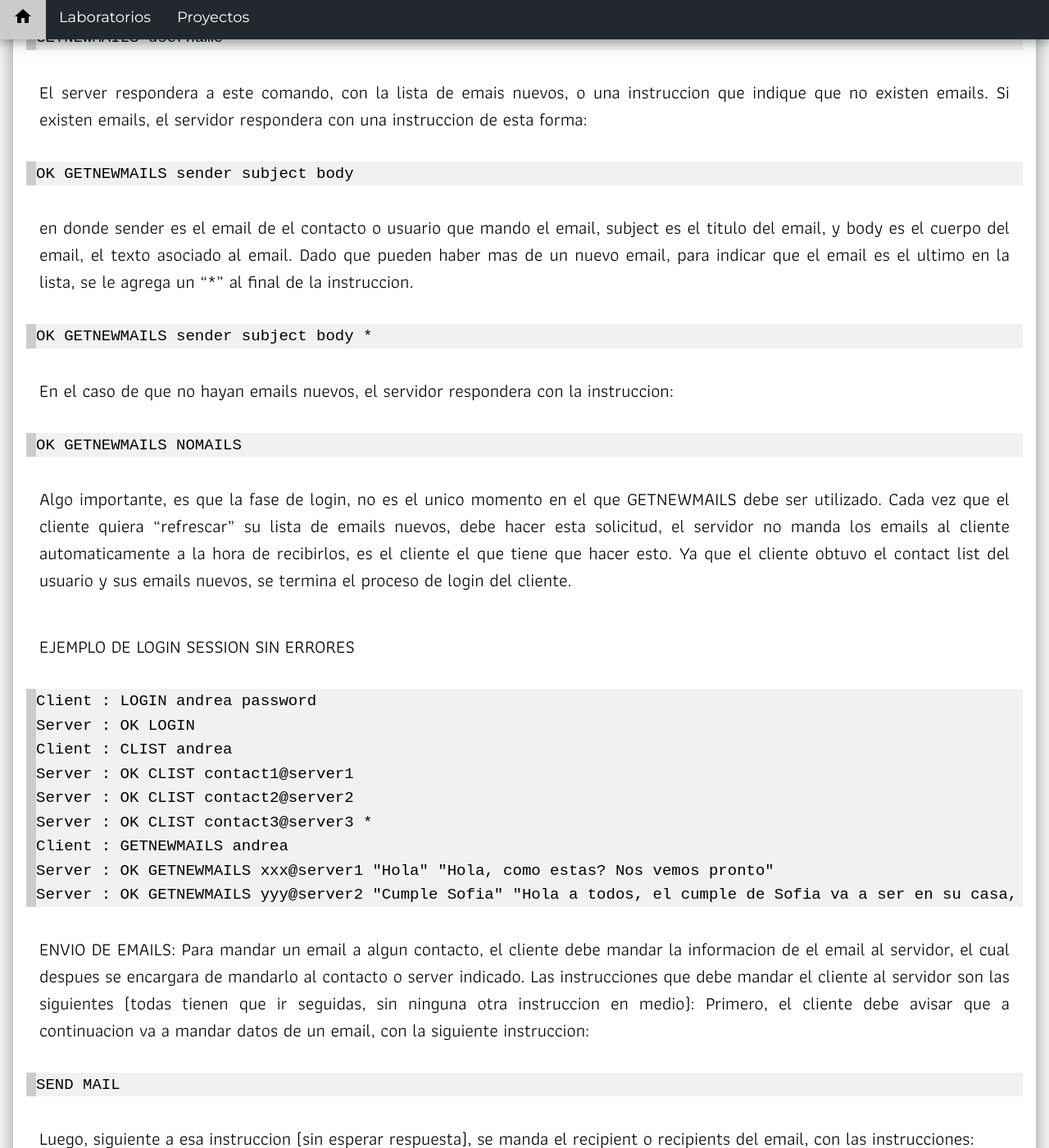
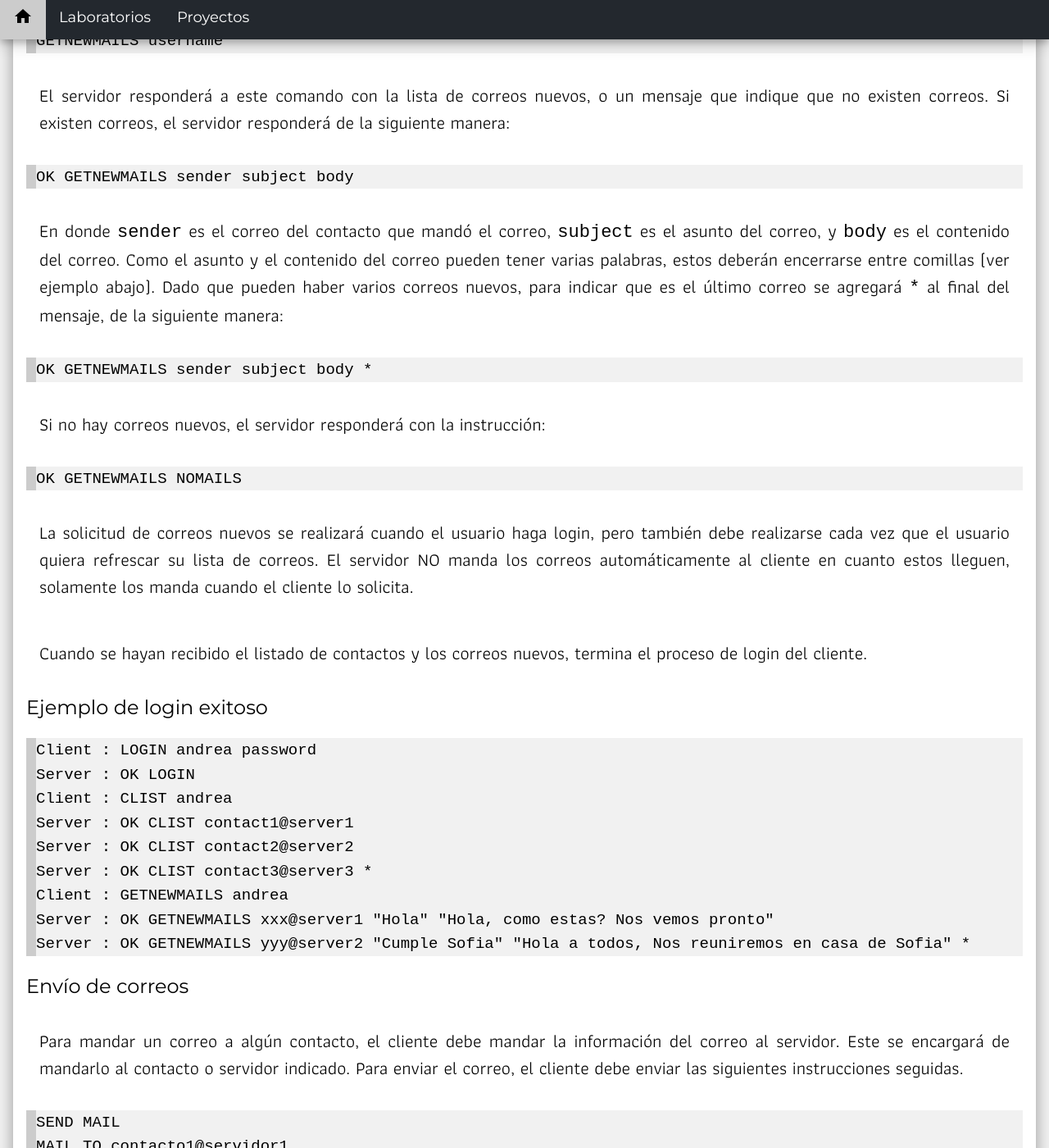
Before and after one commit to cc-2/cc-2.github.io, a Jekyll site: the page built from _posts/2018-10-23-Proj-02.md, in a window 1280 px wide and 1400 px high, scrolled down 4499 px. Shown: the whole window at 82% size. Built offline with Jekyll 4.4.1, drawn with Linux system fonts in a browser that asks for light colours; comment, search, counter and statistics services are not loaded; some of the changed text lies outside the part shown.

Commit message:
Falta servidor-servidor

````diff
--- a/_posts/2018-10-23-Proj-02.md
+++ b/_posts/2018-10-23-Proj-02.md
@@ -44,10 +44,10 @@
 ## Especificaciones y Protocolo de Comunicación
 A continuación se describe el protocolo completo de comunicación de un cliente y un servidor. Asegurese de seguirlo al pie de la letra para que pueda comunicarse sin problema con cualquier otro servidor o cliente. Dentro de la definición del protocolo, también se le dan especificaciones de la funcionalidad que se requiere en el proyecto.
 
-### Cliente
+## Comunicación cliente-servidor
 La comunicación entre cliente y servidor se hará a base de comandos escritos en strings. Dado que su servidor o cliente debe poder comunicarse con servidor o cliente de otro grupo, deben asegurarase de mandar por la red strings y no otro tipo de dato, de la misma forma deben asegurarse de no enviar espacios o newlines adicionales. Los comandos del servidor son descritos en esta parte. Se describen también los comandos de respuesta del servidor, así que este atento a quién emite cada uno.
 
-#### Login
+### Login
 Al iniciar el programa cliente, este debe permitir al usuario hacer login al servidor. El cliente debe leer del usuario el username, el nombre del servidor al que se va a comunicar y su password (el password no debe ser visible al usuario). El usuario ingresa su servidor de la siguiente manera:
 ```
 usuario@servidor
@@ -60,7 +60,7 @@
 
 Al recibir este comando, el servidor debe realizar una serie de operaciones:
 1. Primero debe verificar que el username se encuentre en su tabla de usuarios. Si no se encuentra, el server debe responder con un error. (Los errores se explican al final)
-2 Ya que se verificó que el usuario exista, se compara el password.
+2. Ya que se verificó que el usuario exista, se compara el password.
 3. Si el password es válido entonces se manda al cliente la siguiente respuesta:
 ```
 OK LOGIN
@@ -77,7 +77,7 @@
 ```
 OK CLIST contact@server
 ```
-Donde contact es el nombre de usuario del contacto, y server el servidor al que pertenece el contacto.
+Donde `contact` es el nombre de usuario del contacto, y `server` el servidor al que pertenece el contacto.
 
 Si el contacto es el ultimo en la lista, entonces la instruccion sería:
 ```
@@ -85,205 +85,190 @@
 ```
 Donde el `*` le indica al cliente que ese es el final de la lista de contactos. Note que existe un espacio entre la información del contacto y el asterisco.
 
+Luego de obtener el listado de contactos se deben solicitar los correos nuevos, si hay alguno. Esto se hace con la instrucción:
+```
+GETNEWMAILS username
+```
 
-#### Work in progress...
+El servidor responderá a este comando con la lista de correos nuevos, o un mensaje que indique que no existen correos. Si existen correos, el servidor responderá de la siguiente manera:
+```
+OK GETNEWMAILS sender subject body
+```
 
-Luego de obtener el contact list, se deben solicitar los emails nuevos, si hay alguno. Esto se hace con la instruccion:
+En donde `sender` es el correo del contacto que mandó el correo, `subject` es el asunto del correo, y `body` es el contenido del correo. Como el asunto y el contenido del correo pueden tener varias palabras, estos deberán encerrarse entre comillas (ver ejemplo abajo). Dado que pueden haber varios correos nuevos, para indicar que es el último correo se agregará `*` al final del mensaje, de la siguiente manera:
+```
+OK GETNEWMAILS sender subject body *
+```
 
+Si no hay correos nuevos, el servidor responderá con la instrucción:
+```
+OK GETNEWMAILS NOMAILS
+```
 
-	GETNEWMAILS username
+La solicitud de correos nuevos se realizará cuando el usuario haga login, pero también debe realizarse cada vez que el usuario quiera refrescar su lista de correos. El servidor NO manda los correos automáticamente al cliente en cuanto estos lleguen, solamente los manda cuando el cliente lo solicita.
 
-El server respondera a este comando, con la lista de emais nuevos, o una instruccion que indique que no existen emails. Si existen emails, el servidor respondera con una instruccion de esta forma:
+Cuando se hayan recibido el listado de contactos y los correos nuevos, termina el proceso de login del cliente.
 
+### Ejemplo de login exitoso
+```
+Client : LOGIN andrea password
+Server : OK LOGIN
+Client : CLIST andrea
+Server : OK CLIST contact1@server1
+Server : OK CLIST contact2@server2
+Server : OK CLIST contact3@server3 *
+Client : GETNEWMAILS andrea
+Server : OK GETNEWMAILS xxx@server1 "Hola" "Hola, como estas? Nos vemos pronto"
+Server : OK GETNEWMAILS yyy@server2 "Cumple Sofia" "Hola a todos, Nos reuniremos en casa de Sofia" *
+```
 
-	OK GETNEWMAILS sender subject body
+### Envío de correos
+Para mandar un correo a algún contacto, el cliente debe mandar la información del correo al servidor. Este se encargará de mandarlo al contacto o servidor indicado. Para enviar el correo, el cliente debe enviar las siguientes instrucciones seguidas.
+```
+SEND MAIL
+MAIL TO contacto1@servidor1
+MAIL TO contacto2@servidor2 *
+MAIL SUBJECT text
+MAIL BODY text
+END SEND MAIL
+```
+`SEND BODY` indica que se empieza a enviar un correo.
 
-en donde sender es el email de el contacto o usuario que mando el email, subject es el titulo del email, y body es el cuerpo del email, el texto asociado al email. Dado que pueden haber mas de un nuevo email, para indicar que el email es el ultimo en la lista, se le agrega un "*" al final de la instruccion.
+`MAIL TO contact@server` indica un destinatario del correo. Si hay varios destinatarios el último lleva `*` para indicar que es el último; si solo hay un destinatario este lleva `*`.
 
+`MAIL SUBJECT text` y `MAIL BODY text` indican el asunto y contenido del correo respectivamente. Como pueden ser varias palabras, estas deben encerrarse entre comillas.
 
-	OK GETNEWMAILS sender subject body *
+`END MAIL` indica que ya se envió toda la información necesaria.
 
-En el caso de que no hayan emails nuevos, el servidor respondera con la instruccion:
+En caso que se hayan recibido los datos y sean todos válidos, se responderá con la siguiente instrucción. (Los posibles errores se mencionan abajo).
+```
+OK SEND MAIL
+```
 
+### Nuevos correos
+Para poder agregar un nuevo contacto, este se ingresaará en la forma `contact@server`. El cliente antes de poderlo agregar debe verificar su existencia entonces debe mandar la siguiente instruccion al servidor:
+```
+NEWCONT contact@server
+```
 
-	OK GETNEWMAILS NOMAILS
+El servidor verifica que el contacto sí exista. Si existe, responderá al cliente con la instrucción:
+```
+OK NEWCONT contact@server
+```
 
-Algo importante, es que la fase de login, no es el unico momento en el que GETNEWMAILS debe ser utilizado. Cada vez que el cliente quiera "refrescar" su lista de emails nuevos, debe hacer esta solicitud, el servidor no manda los emails al cliente automaticamente a la hora de recibirlos, es el cliente el que tiene que hacer esto.
-Ya que el cliente obtuvo el contact list del usuario y sus emails nuevos, se termina el proceso de login del cliente.
+Si el contacto existe, este se agregará al listado de contactos del usuario actual. Si el contacto no existe se reportará un error (más abajo). Si el contacto no pertenece a nuestro servidor, se deberá preguntar al servidor correcto (más abajo).
 
-
-   EJEMPLO DE LOGIN SESSION SIN ERRORES
-
-	Client : LOGIN andrea password
-	Server : OK LOGIN
-	Client : CLIST andrea
-	Server : OK CLIST contact1@server1
-	Server : OK CLIST contact2@server2
-	Server : OK CLIST contact3@server3 *
-	Client : GETNEWMAILS andrea
-	Server : OK GETNEWMAILS xxx@server1 "Hola" "Hola, como estas? Nos vemos pronto"
-	Server : OK GETNEWMAILS yyy@server2 "Cumple Sofia" "Hola a todos, el cumple de Sofia va a ser en su casa, el sabado a las 8, los veo ahi. " *
-
-ENVIO DE EMAILS:
-Para mandar un email a algun contacto, el cliente debe mandar la informacion de el email al servidor, el cual despues se encargara de mandarlo al contacto o server indicado. Las instrucciones que debe mandar el cliente al servidor son las siguientes (todas tienen que ir seguidas, sin ninguna otra instruccion en medio):
-Primero, el cliente debe avisar que a continuacion va a mandar datos de un email, con la siguiente instruccion:
-
-
-	SEND MAIL
-
-Luego, siguiente a esa instruccion (sin esperar respuesta), se manda el recipient o recipients del email, con las instrucciones:
-
-
-	MAIL TO contact@server
-	MAIL TO contact@server *
-
-el "*" indica que ese es el ultimo recipient, o si solo hay uno, ese es el unico. Despues, deben mandarse las instrucciones de los demas datos de el email (subject y body):
-
-
-	MAIL SUBJECT text
-	MAIL BODY text
-
-y por ultimo, se indica que ya se termino de mandar los datos de el email, con la instruccion:
-
-
-	END SEND MAIL
-
-a lo que el servidor debe contestar con un:
-
-
-	OK SEND MAIL
-
-si no hay problemas con los datos. Si en dado caso hay algun problema o error, el server respondera con un mensaje de error (discutiremos esto en la parte de errores del server).
-
- NUEVOS CONTACTS:
-Para agregar un nuevo contacto, el usuario debe ingresar el contacto de la forma contact@server. El cliente antes de poderlo agregar debe verificar su existencia entonces debe mandar la siguiente instruccion al servidor:
-
-
-	NEWCONT contact@server
-
-el servidor, despues de verificar que SI existe el contacto, responde al cliente con la instruccion:
-
-
-	OK NEWCONT contact@server
-
-Si en dado caso, el contacto no existe, el server devolvera una instruccion de error (se mostraran las instrucciones de error cuando se esten describiendo las instrucciones de el server).
-
-NOOP Y LOGOUT:
-Cuando el usuario se va a hacer logout del cliente, el cliente debe mandar un aviso al servidor para que el servidor cierre la sesion con ese cliente, y actualice el estado del usuario a offline:
-
-
-	LOGOUT
+### NOOP y logout
+Cuando el usuario va a hacer logout del cliente, el cliente debe mandar un aviso al servidor para que el servidor cierre la sesión con ese cliente, y actualice el estado del usuario a offline:
+```
+LOGOUT
+```
 
 Para que el cliente pueda cerrar la sesion, el servidor debe mandarle un mensaje:
+```
+OK LOGOUT
+```
 
+Tras recibir este mensaje, el cliente puede cerrar la sesión. Si no lo recibo NO puede cerrar la sesión.
 
-	OK LOGOUT
+NOOP es una abreviatura para No Operation. Esta instrucción sirve para que el servidor sepa que el cliente todavia esta vivo, es decir que el cliente todavia esta conectado. Si el servidor no recibe este NOOP cada cierto tiempo (que pasa sin que el cliente haga nada) entonces el servidor cierra la conexión, ya que no esta seguro que el cliente siga activo. Esto es para evitar que el servidor mantenga conexiones abiertas que no son utilizadas porque el cliente se desconectó.
 
-y recibido este mensaje, el cliente puede cerrar la sesion. Si no lo recibo NO puede cerrar la sesion.
+Cuando decimos que el cliente murió o se desconectó nos referimos a que el programa se cerró o la computadora se apagó por alguna razón, sin haber hecho un logout exitoso antes. Cuando esto sucede la conexión cliente-servidor sigue abierta en vano, por lo que deberá cerrarse.
 
-El NOOP es un shortcut para NOOPERATION. Esta instruccion sirve para que el servidor sepa que el cliente todavia esta vivo, es decir que el cliente todavia esta conectado. Si el servidor no recibe este NOOP cada cierto tiempo (que pasa sin que el cliente haga nada) entonces el servidor cierra la conexion, ya que no esta seguro que el cliente siga vivo. Esto es para evitar que el servidor mantenga conexiones abiertas que no son utilizadas porque el cliente murio (se desconecto). Cuando hablo de que el cliente murio es por ejemplo que la computadora por alguna razon se apago, y no dio tiempo de hacer un LOGOUT formal, entonces el cliente ya no existe, y el servidor tiene abierta esa conexion todavia, en vano. Entonces, para evitar esto el NOOP se debe mandar cada 20 segundos (20000 milisegundos) despues del ultimo comando. Cada comando que se mande o se reciba (sea cual sea) inicializa el contador del tiempo, y cuando el tiempo llegue a 20000 entonces se manda un noop:
+El NOOP se debe mandar cada 20 segundos (20000 milisegundos) después del último comando. Cada comando que se mande o se reciba inicializa el contador del tiempo, y cuando el tiempo llegue a 20000 entonces se manda un NOOP:
+```
+NOOP
+```
 
+El servidor responderá al cliente para indicarle que este también sigue vivo:
+```
+OK NOOP
+```
 
-	NOOP
-
-el cual debe seguir con la respuesta del servidor:
-
-
-	OK NOOP
-
-para que el cliente tambien sepa que el servidor esta vivo.
-
-SERVIDOR:
-
+## Comporamiento del servidor
 Usualmente, el servidor responde a las peticiones del cliente o de otro servidor. En esta parte le explicaremos como debe actuar el servidor con respecto a cada comando recibido ya sea del cliente o de otro servidor.
 
-COMUNICACION CLIENTE - SERVIDOR
+### LOGIN username password
+Este comando es mandado por el cliente para hacer un login de un usuario especifico. Dentro de el servidor existe una tabla de usuarios existentes con su password, y el estado en el que se encuentran (online/offline). Lo primero que debe hacer el servidor es buscar si el usuario existe.
 
-LOGIN username password
-Este comando es mandado por el cliente para hacer un login de un usuario especifico. Dentro de el servidor existe una tabla de usuarios existentes con su password, y el estado en el que se encuentran (online/offline). Lo primero que debe hacer el servidor es buscar si el usuario existe. Si no existe debe mandar al cliente el comando de error:
+Si no existe debe mandar al cliente el comando de error 101, que representará el error "unknown user":
+```
+LOGIN ERROR 101
+```
 
+Si el usuario si existe, entonces compara el password que está guardado en la tabla con el recibido en el comando. Si el password NO es igual entonces el servidor manda al cliente el comando de error 102, que representará "invalid password":
+```
+LOGIN ERROR 102
+```
 
-	LOGIN ERROR 101
+Si el password es correcto, entonces el servidor debe cambiar el estado del usuario a online y mandar al cliente la respuesta:
+```
+OK LOGIN
+```
 
-donde 101 representa al tipo de error "unknown user".
-Si el usuario si existe, entonces compara el password que se guardo en la tabla con el recibido en el comando. Si el password NO es igual entonces el servidor manda al cliente el comando de error:
+### CLIST username
+Este es el comando de solicitud de lista de contactos por un cliente. Al recibir el servidor el esta petición, debe buscar los contactos asociados con ese usuario.
 
+Si no hay ningun contacto asociado con el usuario el servidor debe mandar el comando de error 103, que representa "no contacts found" (esto en realidad es un warning y no un error):
+```
+CLIST ERROR 103
+```
 
-	LOGIN ERROR 102
+Si existe algun contacto entonces el servidor debe alguno de los siguientes comandos:
+```
+OK CLIST contact@server
+OK CLIST contact@server *
+```
+Recuerde que el `*` representa al último contacto en la lista.
 
-donde 102 representa al tipo de error "invalid password".
-Si el password es correcto, entonces el servidor debe cambiar el estado del usuario a online y mandar al cliente la respuesta:
+### SEND MAIL
+Esta es el comando que manda el cliente cuando quiere avisarle al servidor que esta por mandar informacion de un email. El servidor debe esperar a recibir el `END SEND MAIL` para analizar la información de correo que el cliente mandó.
 
+Una de las cosas que el servidor debe hacer, es verificar que él o los destinatarios existan. Si el contacto es del mismo servidor, esto lo haría revisando la tabla de usuarios. Si el contacto es de otro servidor, tiene que preguntar a ese servidor si ese contacto existe (esto lo discutiremos más adelante). Si el contacto no existe, entonces debe mandar al cliente el error 104, que representa "unknown contact":
+```
+SEND ERROR 104 contact@server
+```
 
-	OK LOGIN
+Si el contacto era de otro servidor y este no se pudo comprobar porque el servidor no existe o no estaba conectado, se responderá con el error 105, que representa "unknown server":
+```
+SEND ERROR 105 contact@server
+```
 
-que significa que el usuario ya esta ingresado como online.
+Si el usuario no colocó destinatario se responderá con error 106, "no recipients":
+```
+SEND ERROR 106
+```
 
-CLIST username
-Este es el comando de solicitud de contact list por un cliente. Al recibir el servidor el request de una contact list, debe buscar los contacts asociados con ese usuario y sus estados. Si no hay ningun contact asociado con el usuario el servidor debe mandar un comando de error:
+También se tienen los errores 107, "no subject", y error 108, "no body", en caso que el usuario no haya colocado esos datos:
+```
+SEND ERROR 107
+SEND ERROR 108
+```
 
+### NEWCONT contact@server
+Este comando nos indica que el usuario quiere agregar un nuevo contacto. Antes de agregar un nuevo contacto el servidor debe asegurarse que el contacto realmente exista. Si el contacto es local, debe buscarlo en su tabla de usuarios, si no lo encuentra, entonces responderá con error 109, "contact not found":
+```
+NEWCONT ERROR 109 contact@server
+```
 
-	CLIST ERROR 103
+Si el contacto no es local, entonces hay que verificar con el servidor correspondiente. Si el servidor no existe o no está activo, se enviará al cliente el error 110, que indica "server not found":
+```
+NEWCONT ERROR 110 contact@server
+```
 
-donde 103 corresponde a "no contacts found". Notese que este no es un error como tal, es un warning. Nosotros trabajaremos errores y warnings de igual manera.
-Si existe algun contact entonces el servidor debe mandar los siguientes comandos:
+Si el contacto existe, entonces se responderá al cliente:
+```
+OK NEWCONT contact@server
+```
 
+### NOOP
+NOOP es la instrucción No Operation, que el cliente usa para indicarle al servidor que aún está vivo. Al recibirla, el servidor debe reiniciar el contador del tiempo del cliente, y mandar una respuesta:
+```
+OK NOOP
+```
+Esto le indica al cliente que el servidor recibió el mensaje y que este también está vivo.
 
-	OK CLIST contact@server     o
-
-	OK CLIST contact@server *
-
-donde contact es el username del contacto, y server es el servidor al que pertenece el contact. El "*" quiere decir que ese contacto es el ultimo en la lista.
-
-SEND MAIL
-Esta es el comando que manda el cliente cuando quiere avisarle al servidor que esta por mandar informacion de un email. El servidor debe esperar a recibir el
-
-
-	END SEND MAIL
-
-para analizar la informacion de email que el cliente mando. Una de las cosas que el servidor debe hacer, es verificar que el o los recipients existan. Si el contacto es de el mismo servidor, esto lo haria chequeando la tabla de usuarios, si el contacto es de otro servidor, tiene que preguntar a ese servidor si ese contacto existe (esto lo discutiremos en las conversaciones servidor-servidor). Si el contacto no existe, entonces debe mandar al cliente el siguiente error:
-
-
-	SEND ERROR 104 contact@server
-
-en donde 104 es el error que indica "unknown contact". Si el servidor no existe (o no se encuentra online), entonces se manda al cliente la instruccion:
-
-
-	SEND ERROR 105 contact@server
-
-en donde 105 indica un error de "unknown server". Ademas de esto, el server debe chequear que los datos que se mandaron esten completos, si no es asi, mandar al cliente una de estas tres intrucciones de error:
-
-
-	SEND ERROR 106
-	SEND ERROR 107
-	SEND ERROR 108
-
-en donde 106 indica un error de "no recipient(s)", 107 un error de "no subject" y 108 un error de "no body".
-
-NEWCONT contact@server
-Este es el comando del cliente que nos indica que su usuario quiere agregar un nuevo contacto. Antes de agregar un nuevo contact el servidor debe asegurarse que el contact realmente exista. Si el contact es local, debe buscarlo en su tabla de usuarios, si no lo encuentra, entonces mandara un mensaje de error:
-
-
-	NEWCONT ERROR 109 contact@server
-
-que corresponde al tipo de error "contact not found".
-Si el contact no es local, entonces hay que verificar con el servidor correspondiente. Si el server no existe o no esta online, hay que mandar al cliente el mensaje de error:
-
-
-	NEWCONT ERROR 110 contact@server
-
-que corresponde al tipo de error "server not found". Si el contacto existe, entonces se debe mandar un mensaje al cliente :
-
-
-	OK NEWCONT contact@server
-
-NOOP
-NOOP es la instruccion de NO OPERATION solo para que el servidor sepa que el cliente todavia esta vivo. Al recibirla, el servidor debe reiniciar el contador del tiempo del cliente, y mandar una instruccion:
-
-
-	OK NOOP
-
-para avizarle a el cliente que recibio su mensaje, y para que el sepa que el servidor todavia esta vivo tambien.
+# PENDIENTE
 
 COMUNICACION SERVIDOR-SERVIDOR
 
````
